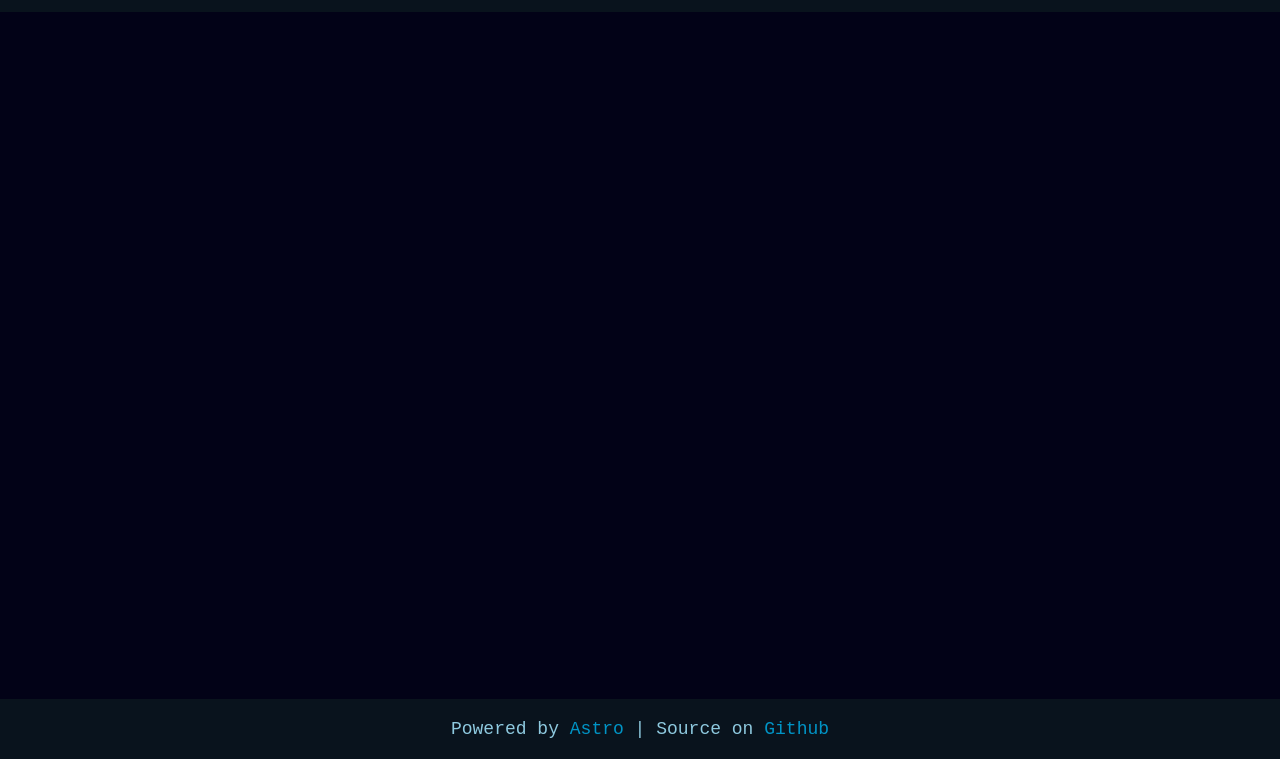
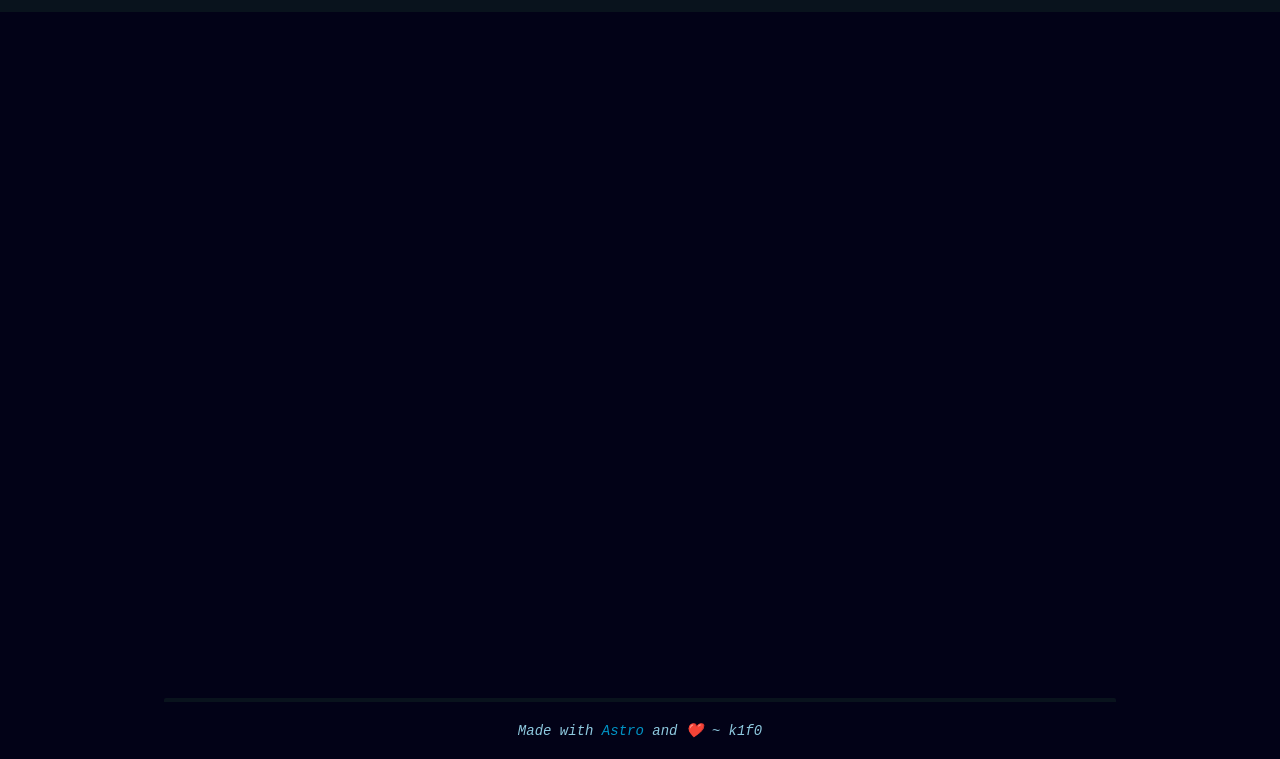
Before and after one commit to 0xk1f0/k1f0.dev, an Astro site: page / in a window 1280 px wide. Shown: the part 41-800 px from the top of the page. Built offline with nearby package versions, Linux system fonts and the light colour scheme; Astro itself is replaced by a stand-in of ours.

Commit message:
add dockerfile and fix some minor theming

```diff
--- a/src/components/Footer.astro
+++ b/src/components/Footer.astro
@@ -1,14 +1,9 @@
----
-import astro from '../image/astro.svg'
----
-
 <footer class="footer">
     <div class="footer-container">
         <p>
-            Powered by
+            Made with
             <a href="https://astro.build/">Astro</a>
-            | Source on
-            <a href="https://github.com/0xk1f0/k1f0.dev">Github</a>
+            and ❤️ ~ k1f0
         </p>
     </div>
 </footer>
--- a/src/styles/global.css
+++ b/src/styles/global.css
@@ -18,6 +18,7 @@
 }
 
 * {
+    box-sizing: border-box;
     margin: 0;
     padding: 0;
 }
@@ -32,6 +33,7 @@ body {
     margin: 0;
     padding: 0;
     height: 100%;
+    width: 100%;
     display: flex;
     flex-direction: column;
 }
@@ -50,7 +52,7 @@ h1, h2, h3 {
 }
 
 .contentWrapper {
-    padding: 15px;
+    width: 100%;
     flex: 1;
 }
 
@@ -109,21 +111,28 @@ h1, h2, h3 {
 
 .footer {
     width: 100%;
-    text-align: center;
-    background-color: var(--color-surface);
+    background-color: var(--color-background);
     font-size: 18px;
     font-family: monospace;
+    padding: 0 10px;
 }
 
-.footer i, img {
-    font-size: 16px;
-    width: 16px;
-    height: 16px;
-    vertical-align: baseline;
+.footer-container {
+    border-top: solid var(--color-surface);
+    border-width: 4px;
+    border-radius: 2px;
+    max-width: 68em ;
+    text-align: center;
+    margin: 0 auto;
 }
 
-.footer .footer-container {
-    padding: 20px;
+.footer-container p {
+    padding: 20px 0px;
+    max-width: 75em;
+}
+
+.footer a, .footer p {
+    font-style: italic;
 }
 
 .btn {
@@ -147,11 +156,11 @@ h1, h2, h3 {
 .post {
     padding: 15px;
     background-color: var(--color-surface);
-    margin: 10px 0px 10px 0px;
+    margin: 10px 10px 10px 10px;
     border-radius: 15px;
 }
 
-.post h1, h2, h3 {
+.post h1, .post h2, .post h3 {
     margin-bottom: 15px;
     font-size: 28px;
 }
@@ -183,3 +192,24 @@ h1, h2, h3 {
     font-size: 16px;
     margin: 0 10px;
 }
+
+@media (pointer:none), (pointer:coarse) {
+    .footer {
+        font-size: 14px;
+    }
+    .post h1, .post h2, .post h3 {
+        font-size: 22px;
+    }
+
+    .post h2 {
+        font-size: 20px;
+    }
+
+    .post h3 {
+        font-size: 17px;
+    }
+
+    .post p {
+        font-size: 15px;
+    }
+}
```
Also changed, not shown: 1 other file.
